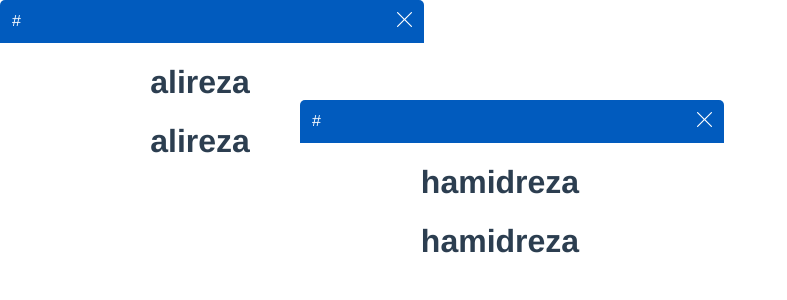
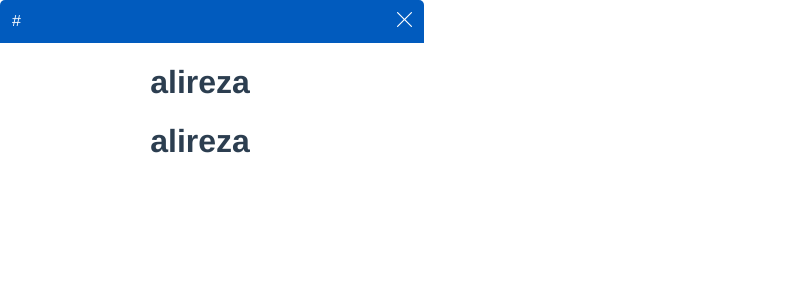
Before and after one commit to return75/vue-float, a Vue app: page / in a window 1280 px wide. Shown: the top 300 px of the page, without its empty margins (0-787 px from the left). Built offline with nearby package versions, Linux system fonts and the light colour scheme.

Commit message:
fix build issue

```diff
--- a/src/App.vue
+++ b/src/App.vue
@@ -1,14 +1,8 @@
 <template>
   <div id="app">
     <VueDraggable>
-      <div v-for="i in items">
+      <div v-for="(i, index) in items" :key="index">
         <h1>alireza</h1>
-      </div>
-    </VueDraggable>
-
-    <VueDraggable :left="300" :top="100">
-      <div v-for="i in items">
-        <h1>hamidreza</h1>
       </div>
     </VueDraggable>
   </div>
```
